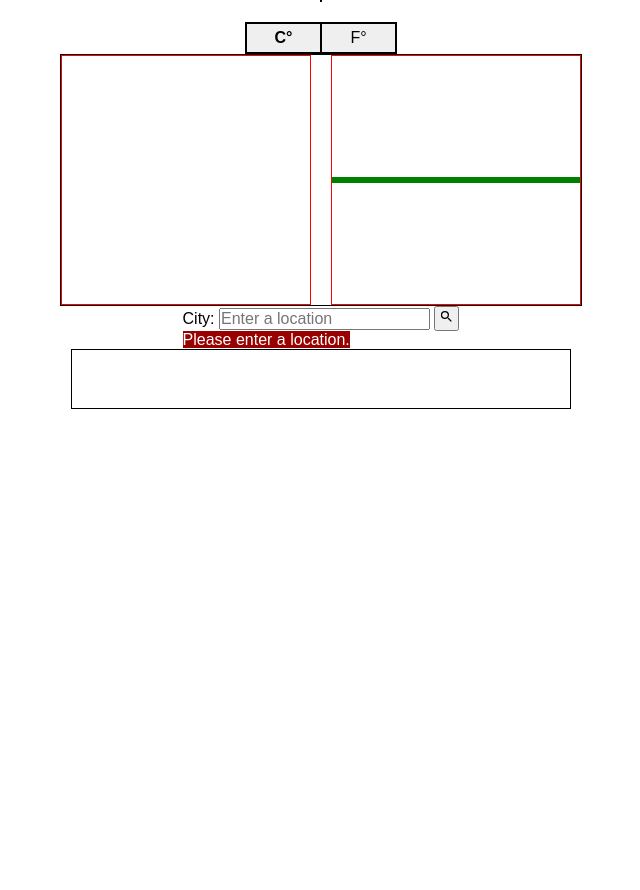
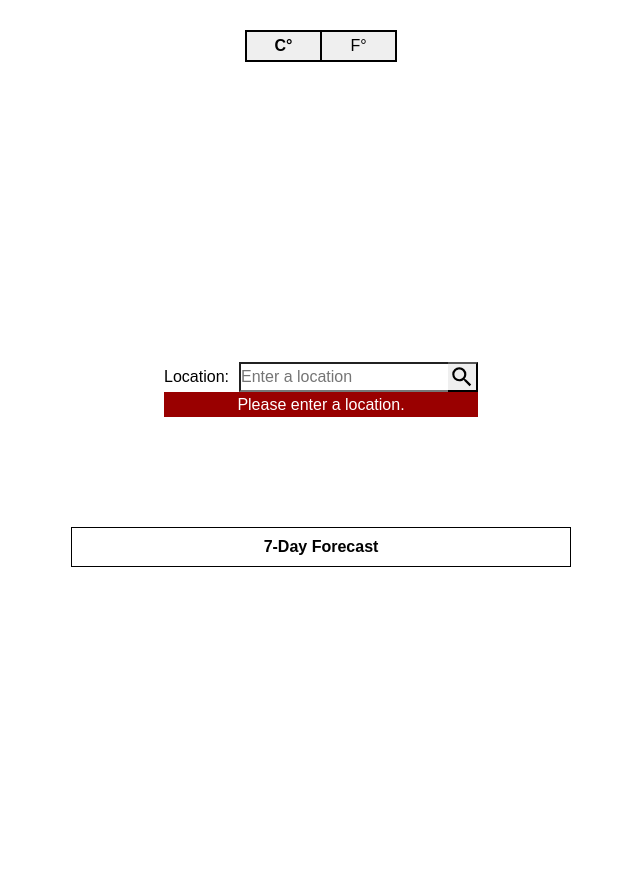
Before and after one commit to valerian0821/weather-app, a website built with webpack: page src/template.html in a window 1280 px wide. Shown: the whole page, without its empty margins (319-959 px from the left). Before the commit the page ends 800 px from the top, so only its background shows below. Built offline with nearby package versions, Linux system fonts and the light colour scheme; no server answers.

Commit message:
Complete simple stylisation.

```diff
--- a/src/DOM.js
+++ b/src/DOM.js
@@ -125,12 +125,14 @@ const displayForecast = () => {
   for (let i = 0; i < 8; i++) {
     //Column 1: Day of Week
     const dayofWeekCell = document.createElement("div");
+    dayofWeekCell.classList.add("center");
     const dayName = getDayName(i);
     dayofWeekCell.textContent = dayName;
     forecast.appendChild(dayofWeekCell);
 
     //Column 2: Weather Icon
     const weatherIconCell = document.createElement("div");
+    weatherIconCell.classList.add("center");
     forecast.appendChild(weatherIconCell);
     const weatherIcon = document.createElement("img");
     weatherIcon.src = getDayIconSrc(i, dayName);
@@ -140,6 +142,7 @@ const displayForecast = () => {
 
     //Column 3: Temp High-Lows
     const highLowCell = document.createElement("div");
+    highLowCell.classList.add("center");
     forecast.appendChild(highLowCell);
     const rawTempLow = getTempMin(i, dayName);
     const cleanTempLow = convertToDisplay(rawTempLow);
--- a/src/styles.css
+++ b/src/styles.css
@@ -10,11 +10,14 @@ body {
   display: flex;
   flex-direction: column;
   align-items: center;
+  padding: 10px;
+  gap: 20px;
 }
 
 button {
-  width: 25px;
-  height: 25px;
+  width: 30px;
+  height: 30px;
+  border-left: none;
 }
 
 h1 {
@@ -22,15 +25,39 @@ h1 {
   font-weight: bold;
 }
 
-input:user-invalid {
-  border-color: #900;
-  background-color: #fdd;
+input {
+  height: 30px;
+  border-right: none;
+  margin-left: 10px;
+}
+
+form {
+  padding: 10px;
+}
+
+span {
+  height: 25px;
+  width: 100%;
+  display: flex;
+  justify-content: center;
+  align-items: center;
+  padding: 5px;
+}
+
+.center {
+  display: flex;
+  justify-content: center;
+  align-items: center;
 }
 
 .error {
   width: 100%;
   color: white;
   background-color: #900;
+}
+
+.italicize {
+  font-style: italic;
 }
 
 .measurement-btn {
@@ -49,13 +76,14 @@ input:user-invalid {
 }
 
 img {
-  width: 15px;
-  height: 15px;
+  width: 100%;
+  height: 100%;
 }
 
-#address-container {
-  margin-bottom: 20px;
-  border: 1px solid black;
+form > div {
+  display: flex;
+  justify-content: center;
+  align-items: center;
 }
 
 #measurement-btns {
@@ -67,13 +95,11 @@ img {
   display: flex;
   justify-content: center;
   gap: 20px;
-  border: 1px solid black;
 }
 
 #icon-container {
   width: 250px;
   height: 250px;
-  border: 1px solid red;
 }
 
 #current-weather-icon {
@@ -85,24 +111,21 @@ img {
   display: flex;
   flex-direction: column;
   justify-content: center;
-  border: 1px solid red;
   width: 250px;
   height: 250px;
 }
 
 #temp-display {
   font-size: 6rem;
-  border: 1px solid green;
-}
-
-#feelslike-display,
-#conditions-display {
-  border: 1px solid green;
 }
 
 #description-container {
   width: 500px;
   height: 60px;
+}
+
+#forecast-header {
+  height: 40px;
   border: 1px solid black;
 }
 
--- a/src/template.html
+++ b/src/template.html
@@ -15,16 +15,16 @@
     </div>
     <div id="current-conditions">
       <div id="icon-container"></div>
-      <div id="icon-text">
+      <div class="center" id="icon-text">
         <p id="temp-display"></p>
-        <p id="feelslike-display"></p>
-        <p id="conditions-display"></p>
-        <p id="precipprob-display"></p>
+        <p class="italicize" id="feelslike-display"></p>
+        <p class="italicize" id="conditions-display"></p>
+        <p class="italicize" id="precipprob-display"></p>
       </div>
     </div>
     <form novalidate>
       <div>
-        <label for="location">City:</label>
+        <label for="location">Location:</label>
         <input
           type="text"
           id="location"
@@ -38,11 +38,16 @@
           <img id="search-icon" src="./imgs/search.svg" alt="Search Icon" />
         </button>
       </div>
-      <span class="error" aria-live="polite"></span>
+      <span aria-live="polite"></span>
     </form>
-    <div id="description-container">
+    <div class="center" id="description-container">
       <p id="description-display"></p>
     </div>
-    <div id="forecast-container"></div>
+    <div>
+      <div class="center" id="forecast-header">
+        <h2>7-Day Forecast</h2>
+      </div>
+      <div id="forecast-container"></div>
+    </div>
   </body>
 </html>
```
